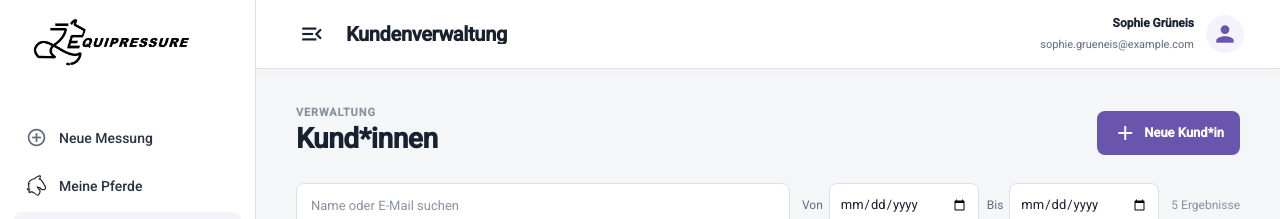
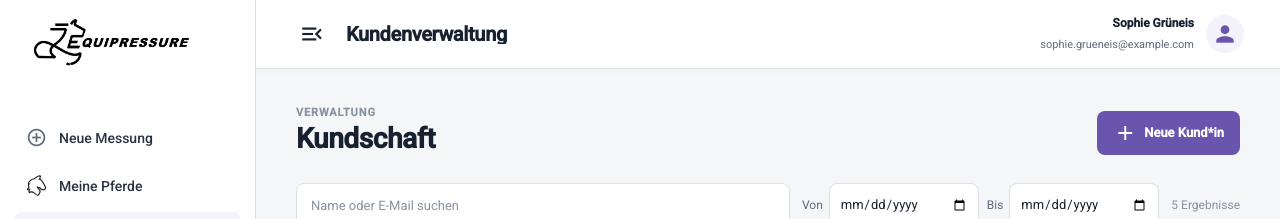
Before and after one commit to syp-equipressure/equipressure, an Angular app in the folder sattler_frontend/: page /customers in a window 1280 px wide. Shown: the top 219 px of the page. Built offline with nearby package versions, Linux system fonts and the light colour scheme.

Commit message:
refactor: small changes

```diff
--- a/sattler_frontend/src/app/pages/customers/customers.page.html
+++ b/sattler_frontend/src/app/pages/customers/customers.page.html
@@ -5,7 +5,7 @@
     <header class="directory-heading">
       <div>
         <p class="eyebrow">Verwaltung</p>
-        <h2>Kund*innen</h2>
+        <h2>Kundschaft</h2>
       </div>
       <button class="primary-btn" type="button" (click)="showForm.set(true)">
         <span class="material-icons">add</span>
@@ -18,7 +18,7 @@
         class="search-input"
         type="search"
         placeholder="Name oder E-Mail suchen"
-        aria-label="Kund*innen suchen"
+        aria-label="Kundschaft suchen"
         [value]="query()"
         (input)="query.set($any($event.target).value)"
       />
@@ -81,7 +81,7 @@
       @if (filtered().length === 0) {
         <div class="empty">
           <span class="material-icons">search_off</span>
-          <strong>Keine Kund*innen gefunden</strong>
+          <strong>Keine Kundschaft gefunden</strong>
           <span>Ändere deine Suche oder passe den Filter an.</span>
         </div>
       }
--- a/sattler_frontend/src/app/pages/horses/horses.page.ts
+++ b/sattler_frontend/src/app/pages/horses/horses.page.ts
@@ -38,7 +38,7 @@ export class HorsesPage {
   readonly title = computed(() => {
     const c = this.customer();
     if (!c) return '';
-    return c.isMe ? 'Deine Pferde' : `${fullName(c)} Pferde`;
+    return c.isMe ? 'Meine Pferde' : `${fullName(c)} Pferde`;
   });
 
   openHorse(horseId: string): void {
```
